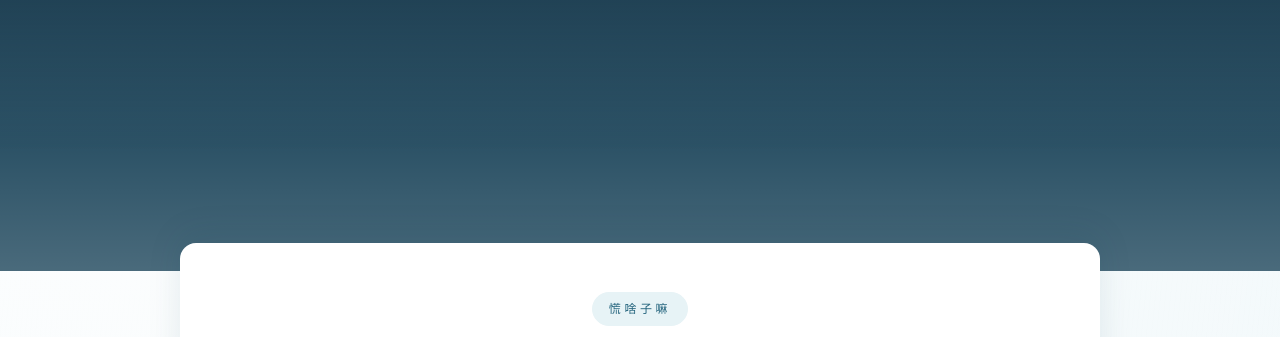
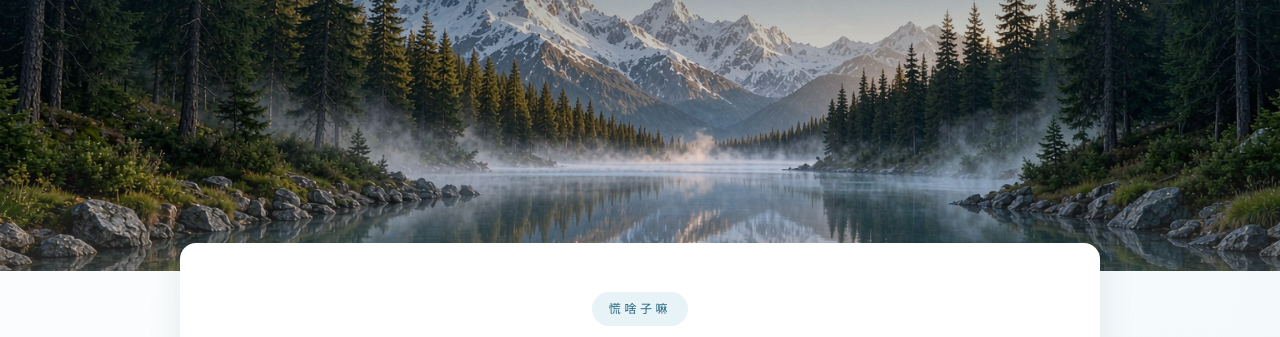
Before and after one commit to sunshine200340/sushine-quiet, a plain HTML site: page index.html in a window 1280 px wide. Shown: the part 100-437 px from the top of the page. Drawn offline with Linux system fonts and the light colour scheme.

Commit message:
fix: reference root-level hero image; refresh README

```diff
--- a/style.css
+++ b/style.css
@@ -118,7 +118,7 @@ html[lang="en"] .i18n-unit { display: none; }
   position: relative;
   min-height: clamp(300px, 29vw, 410px);
   display: flex; align-items: flex-start;
-  background: #2c5266 url("assets/hero-lake.jpg") center 52% / cover no-repeat;
+  background: #2c5266 url("hero-lake.jpg") center 52% / cover no-repeat;
 }
 .hero-media::before {
   content: ""; position: absolute; inset: 0; pointer-events: none;
```
Also changed, not shown: 1 other file.
